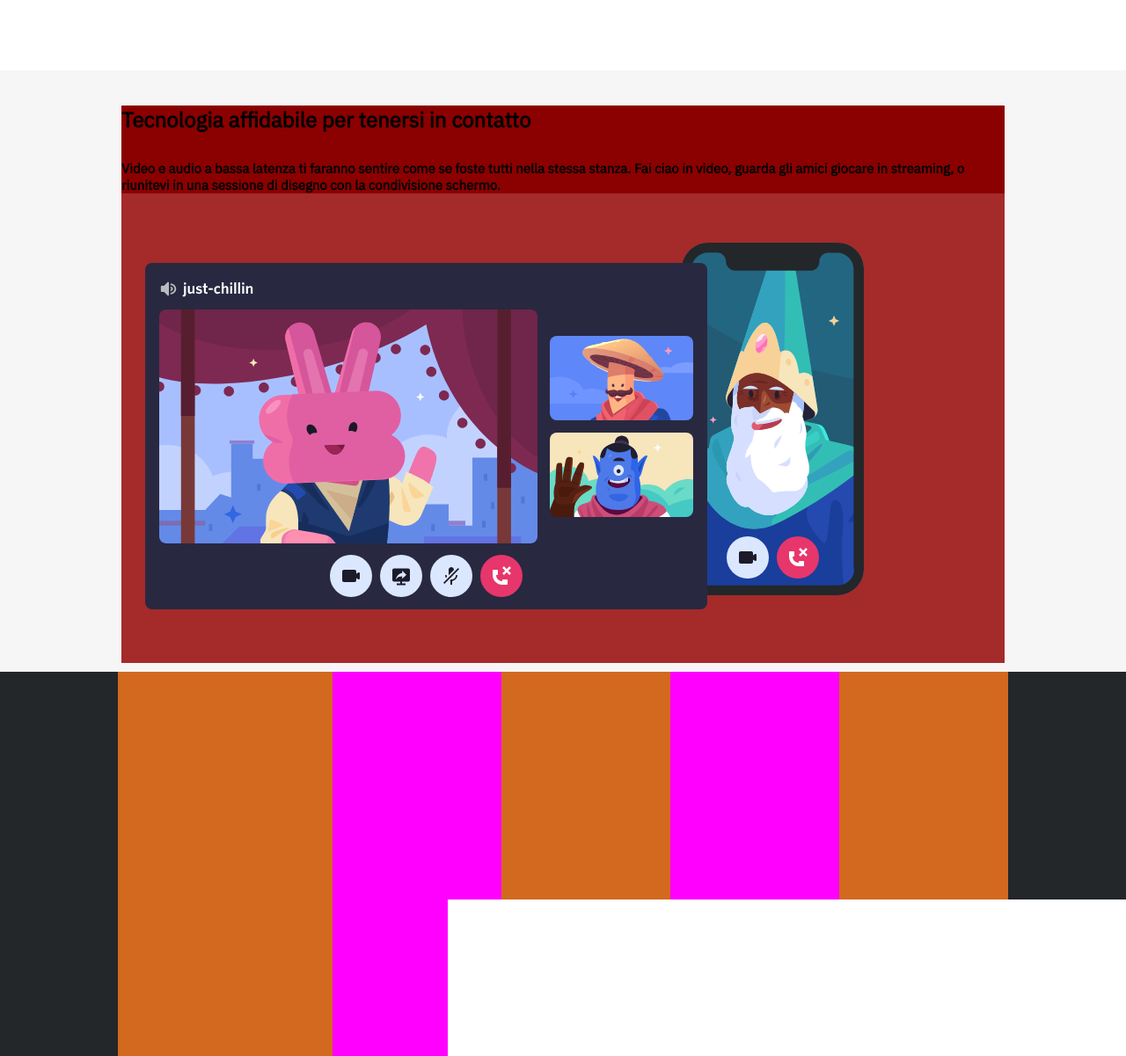
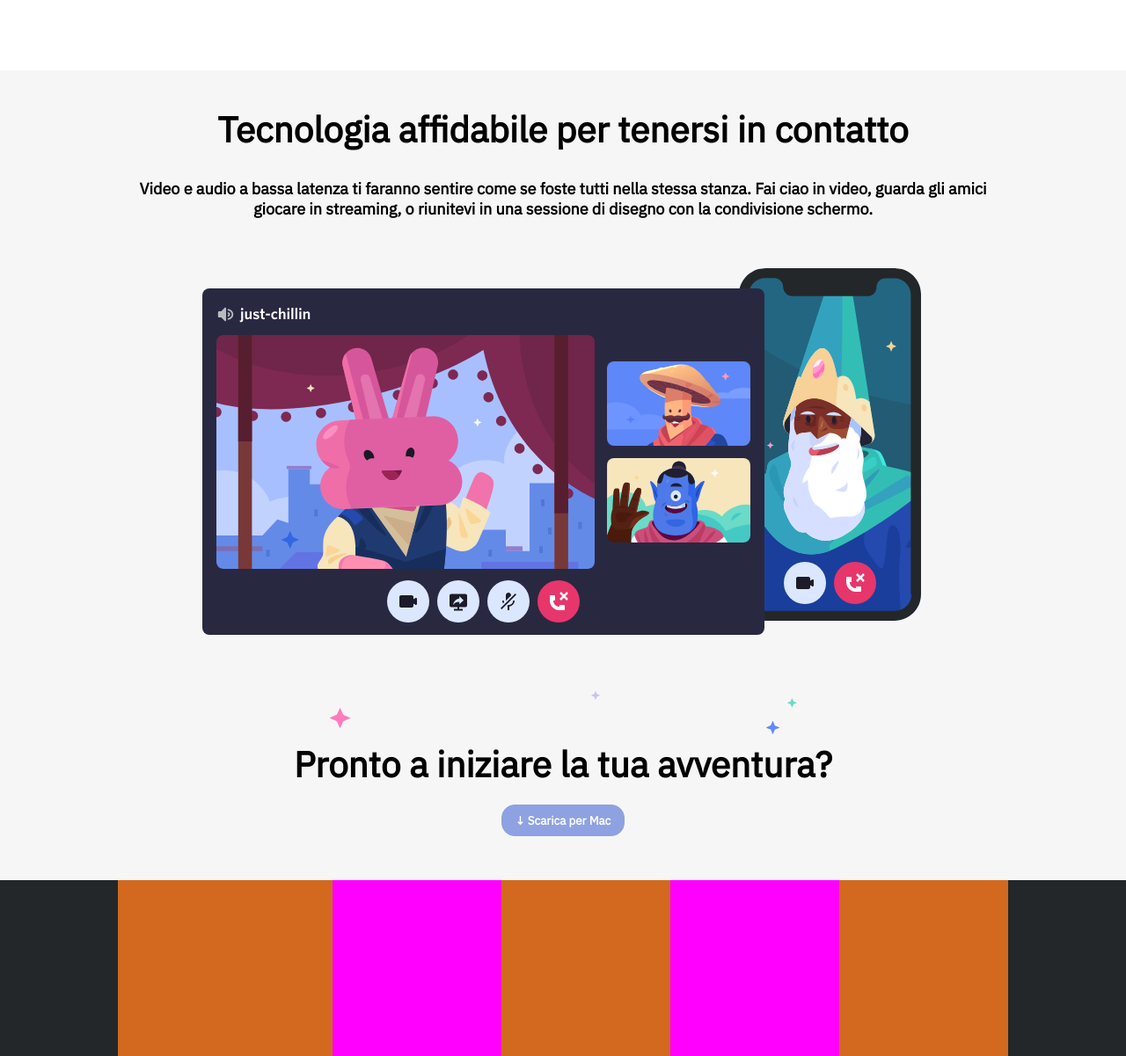
Before and after one commit to Ale-1407/htmlcss-discord, a plain HTML site: page index.html in a window 1280 px wide. Shown: the part 2280-3481 px from the top of the page at 88% size. Drawn offline with Linux system fonts and the light colour scheme.

Commit message:
creata ultima section e completato main

```diff
--- a/css/style.css
+++ b/css/style.css
@@ -108,7 +108,6 @@ div p{
     justify-content: space-between;
     margin-top: 20px;
     padding-top: 20px;
-
 }
 
 .grey{
@@ -134,6 +133,7 @@ div p{
 .sect-bot{
     width: 100%;
     background-color: #f6f6f6;
+    text-align: center;
 }
 
 .cont-flex{
@@ -143,29 +143,34 @@ div p{
     flex-direction: column;
     align-items: center;
     padding: 10px;
-
-
-
+    font-size: 27px;
 }
 
 .row1{
-    background-color: darkred;
-
     width: 100%;
     margin-top: 30px;
 }
 
 .row2{
-    background-color: brown;
-
     width: 100%;
-
 }
 
 .row3{
-    background-color: salmon;
+    width: 100%;
+    margin-bottom: 40px;
+}
 
-    width: 100%;
+.row1 p{
+    font-size: 18px;
+}
+
+.but-scarica{
+    margin-top: 20px;
+    border-radius: 15px;
+    background-color: #8ea1e1;
+    color: white;
+    border: 1px solid #8ea1e1;
+    padding: 8px 15px;
 }
 
 /* footer */
--- a/index.html
+++ b/index.html
@@ -82,7 +82,7 @@
         <section class="sect-bot">
             <div class="cont-flex">
                 <div class="row1">
-                    <h1>Tecnologia affidabile per tenersi in contatto</h1>
+                    <h2>Tecnologia affidabile per tenersi in contatto</h2>
                     <p>Video e audio a bassa latenza ti faranno sentire come se foste
                         tutti nella stessa stanza. Fai ciao in video, guarda gli amici
                         giocare in streaming, o riunitevi in una sessione di disegno con
@@ -91,7 +91,11 @@
                 <div class="row2">
                     <img src="./img/item4-big.svg" alt="img4">
                 </div>
-                <div class="row3"></div>
+                <div class="row3">
+                    <img src="./img/stars.svg" alt="stars">
+                    <h2>Pronto a iniziare la tua avventura?</h2>
+                    <button class="but-scarica">  &#8595; Scarica per Mac</button>
+                </div>
             </div>
         </section>
     </main>
```
